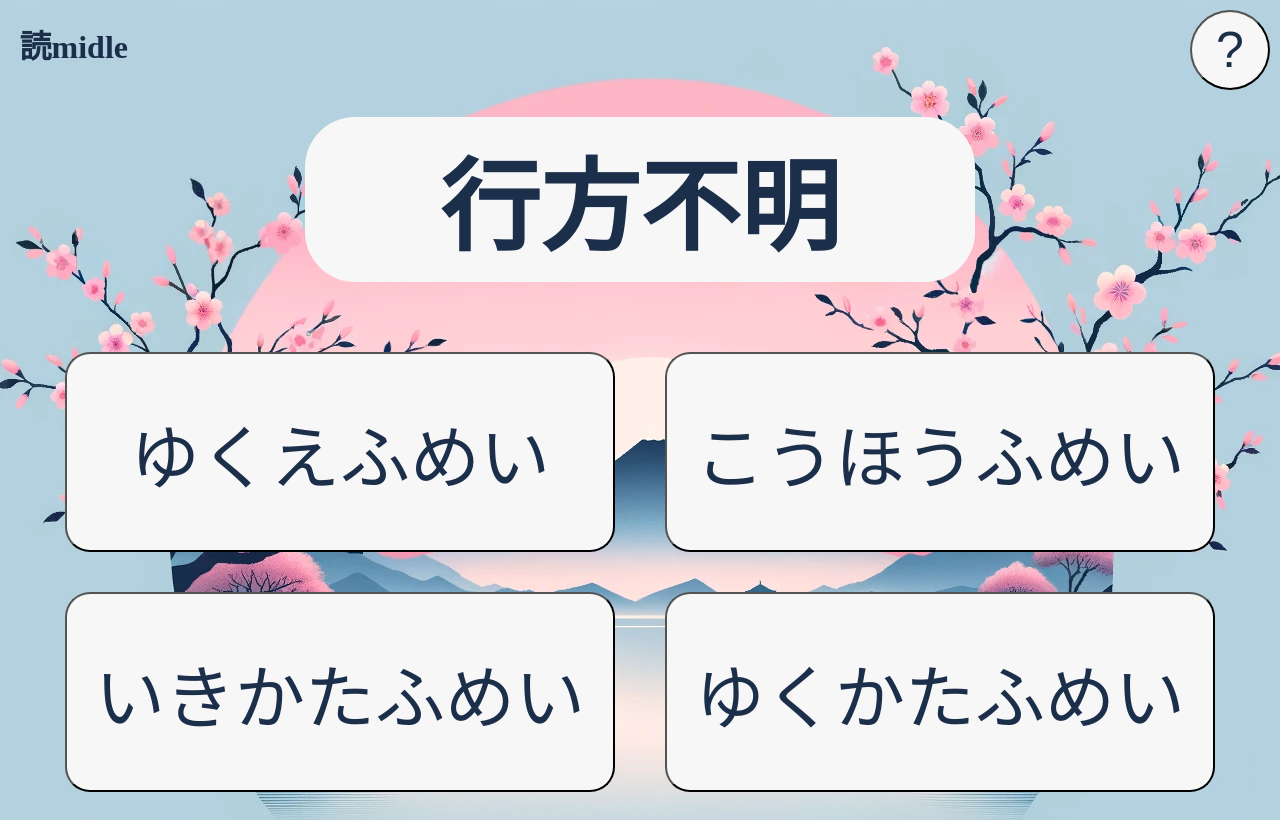
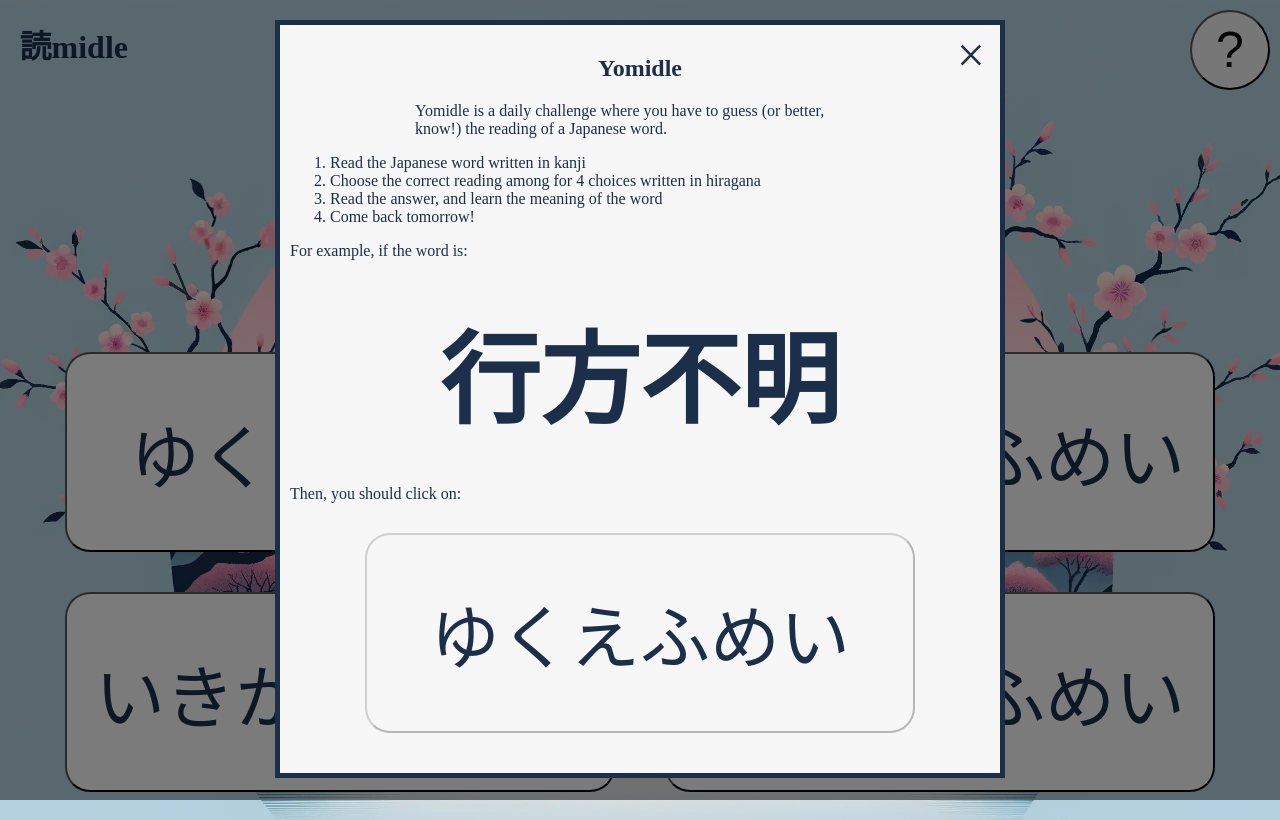
Before and after one commit to qsantos/yomidle, a plain HTML site: page index.html in a window 1280 px wide. Drawn offline with Linux system fonts and the light colour scheme.

Commit message:
Add help modal

```diff
--- a/index.html
+++ b/index.html
@@ -18,7 +18,7 @@ h1 {
 }
 h1 .k, h1:hover .r { display:block; }
 h1:hover .k, h1 .r { display:none; }
-#help {
+#help-button {
     position: absolute;
     top: 10px;
     right: 10px;
@@ -44,14 +44,14 @@ h3 {
     max-width: 1200px;
     justify-content: space-around;
 }
-#choices button {
+.choice {
     width: 550px;
     height: 200px;
     border-radius: 25px;
     font-size: 70px;
     margin: 20px;
 }
-button {
+.choice {
     text-align: center;
     color: #1b2f4b;
     background: #f7f7f7;
@@ -74,20 +74,67 @@ h3::after, button div::after {
     right: -1px;
     bottom: -1px;
 }
+#help-modal-wrapper {
+    position: absolute;
+    top: 0;
+    left: 0;
+    width: 100%;
+    height: 100%;
+    background: rgba(0, 0, 0, .5);
+}
+#help-modal {
+    max-width:700px;
+    margin: 20px auto;
+    padding: 10px;
+    background: #f7f7f7;
+    position: relative;
+    border: 5px solid #1b2f4b;
+}
+#help-modal .close-button {
+    position: absolute;
+    top: 5px;
+    right: 15px;
+    font-size: 50px;
+    line-height: 50px;
+}
+#help-modal h2 {
+    text-align: center
+}
+#help-modal p {
+    max-width: 450px;
+    margin: 0 auto;
+}
 </style>
 <h1><span class="k">読midle</span><span class="r">Yomidle</span></h1>
-<button id="help">?</button>
+<button id="help-button">?</button>
 <h3>行方不明</h3>
 <div id=choices>
-<button class="correct-choice"><div>ゆくえふめい</div></button>
-<button><div>こうほうふめい</div></button>
-<button><div>いきかたふめい</div></button>
-<button><div>ゆくかたふめい</div></button>
+<button class="choice correct-choice"><div>ゆくえふめい</div></button>
+<button class="choice"><div>こうほうふめい</div></button>
+<button class="choice"><div>いきかたふめい</div></button>
+<button class="choice"><div>ゆくかたふめい</div></button>
+</div>
+<div id="help-modal-wrapper">
+<div id="help-modal" lang=en>
+    <h2>Yomidle</h2>
+    <div class="close-button">×</div>
+    <p>Yomidle is a daily challenge where you have to guess (or better, know!) the reading of a Japanese word.</p>
+    <ol>
+        <li>Read the Japanese word written in kanji</li>
+        <li>Choose the correct reading among for 4 choices written in hiragana</li>
+        <li>Read the answer, and learn the meaning of the word</li>
+        <li>Come back tomorrow!</li>
+    </ol>
+    <span>For example, if the word is:</span>
+    <h3 lang=ja style="margin: 30px auto">行方不明</h3>
+    <span>Then, you should click on:</span>
+    <button lang=ja class="choice" disabled style="display:block; margin:30px auto"><div>ゆくえふめい</div></button>
+</div>
 </div>
 <script>
 document.addEventListener('click', event => {
     const t = event.target;
-    if (t.id == 'help') {
+    if (t.id == 'help-button') {
         return false;
     }
     const button = t.tagName == 'DIV' ? t.parentElement : t;
```
